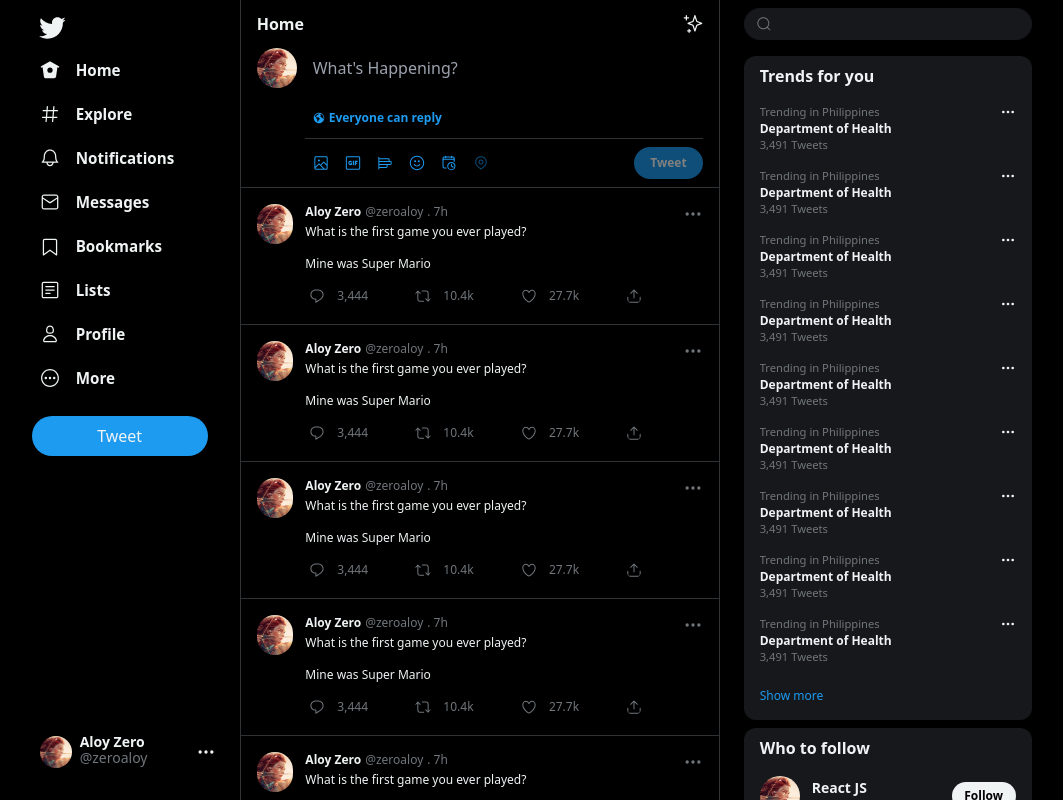
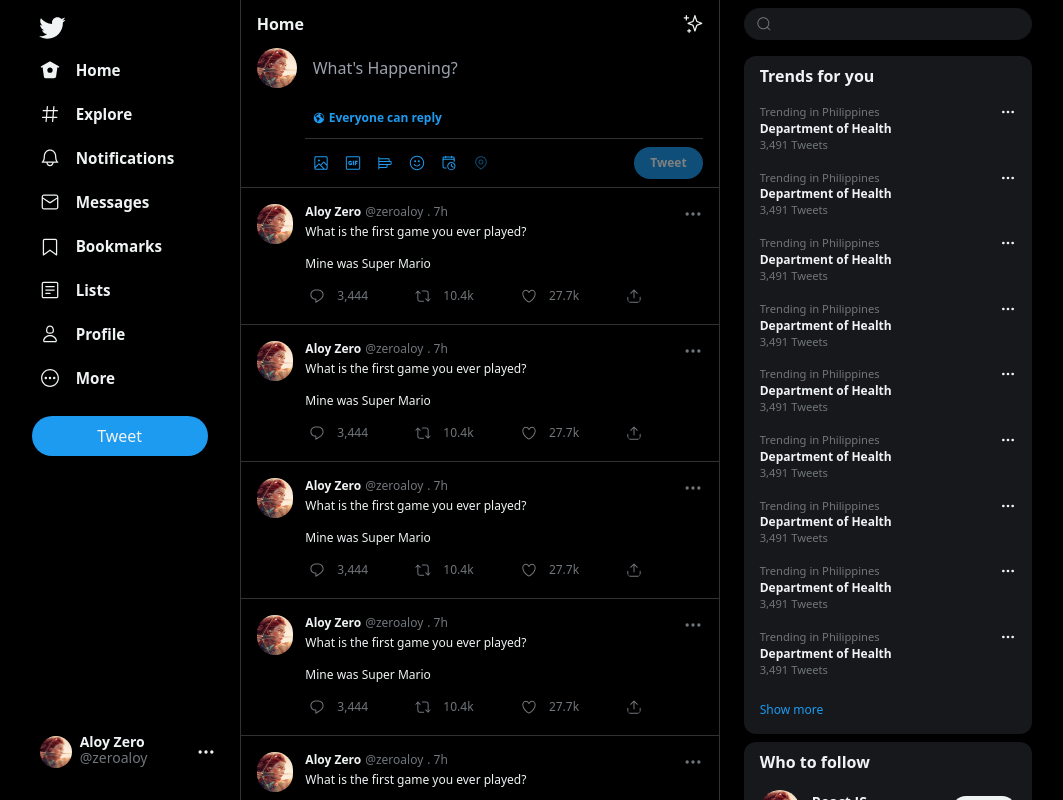
Before and after one commit to aguilanbon/twitter-clone, a React (Create React App) app: page / in a window 1280 px wide. Shown: the top 800 px of the page, without its empty margins (187-1250 px from the left). Built offline with nearby package versions, Linux system fonts and the light colour scheme.

Commit message:
trend card hover state

```diff
--- a/src/components/Home/Sidebar.jsx
+++ b/src/components/Home/Sidebar.jsx
@@ -12,8 +12,8 @@
         <svg viewBox="0 0 24 24" aria-hidden="true" className="fill-twittergray absolute ml-2 h-4 pl-1 r-1bwzh9t r-4qtqp9 r-yyyyoo r-1xvli5t r-dnmrzs r-4wgw6l r-f727ji r-bnwqim r-1plcrui r-lrvibr"><g><path d="M21.53 20.47l-3.66-3.66C19.195 15.24 20 13.214 20 11c0-4.97-4.03-9-9-9s-9 4.03-9 9 4.03 9 9 9c2.215 0 4.24-.804 5.808-2.13l3.66 3.66c.147.146.34.22.53.22s.385-.073.53-.22c.295-.293.295-.767.002-1.06zM3.5 11c0-4.135 3.365-7.5 7.5-7.5s7.5 3.365 7.5 7.5-3.365 7.5-7.5 7.5-7.5-3.365-7.5-7.5z"></path></g></svg>
       </div>
       <div className='flex flex-col h-72'>
-        <div className='w-72 h-auto flex flex-col mt-14 pl-2 bg-twitterbggray rounded-t-xl justify-between'>
-        <h1 className='text-twitterwhite font-bold py-2 px-2'>Trends for you</h1>
+        <div className='w-72 h-auto flex flex-col mt-14 bg-twitterbggray rounded-t-xl justify-between'>
+        <h1 className='text-twitterwhite font-bold py-2 px-2 pl-4'>Trends for you</h1>
         <TrendCard />
         <TrendCard />
         <TrendCard />
--- a/src/components/Home/TrendCard.jsx
+++ b/src/components/Home/TrendCard.jsx
@@ -2,8 +2,8 @@
 
 function TrendCard() {
   return (
-    <div className='w-full h-14 flex py-2 mb-2 justify-between px-2'>
-        <div className='flex flex-col'>
+    <div className='w-full  flex py-2 justify-between px-2 cursor-pointer bg-twitterbggray hover:bg-twitterhvgray'>
+        <div className='flex flex-col pl-2'>
             <p className='text-twittergray text-xxs'>Trending in Philippines</p>
             <h2 className='text-twitterwhite font-bold text-xs'>Department of Health</h2>
             <p className='text-twittergray text-xxs'>3,491 Tweets</p>
--- a/tailwind.config.js
+++ b/tailwind.config.js
@@ -12,6 +12,7 @@
         'twitterwhite' : '#EFF3F4',
         'twitterborder' : '#2F3336',
         'twitterbggray' : '#16181C',
+        'twitterhvgray' : '#202327',
         'twitterhover' : '#00394e',
         'twitterbluehover' : '#0e80cc'
       },
```
